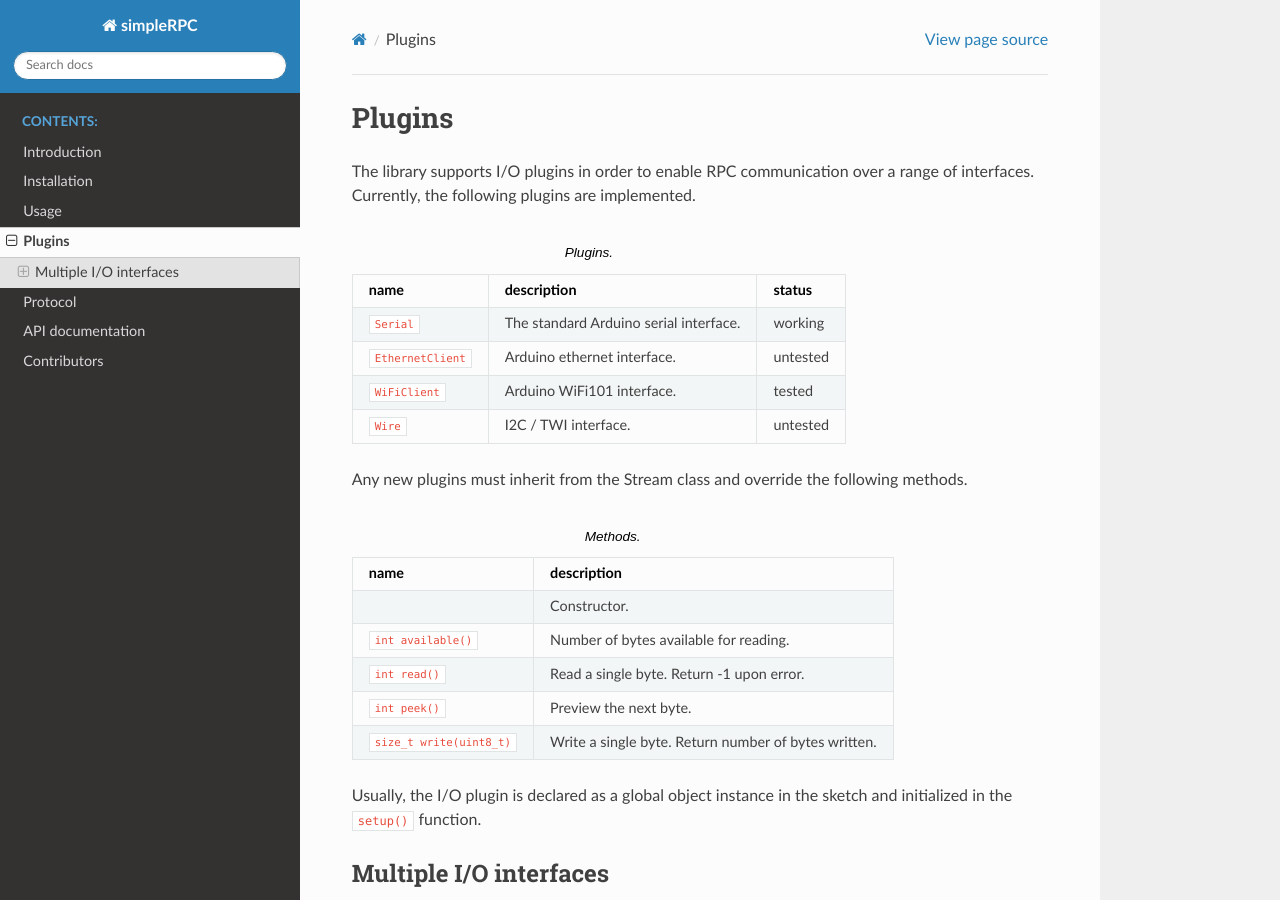
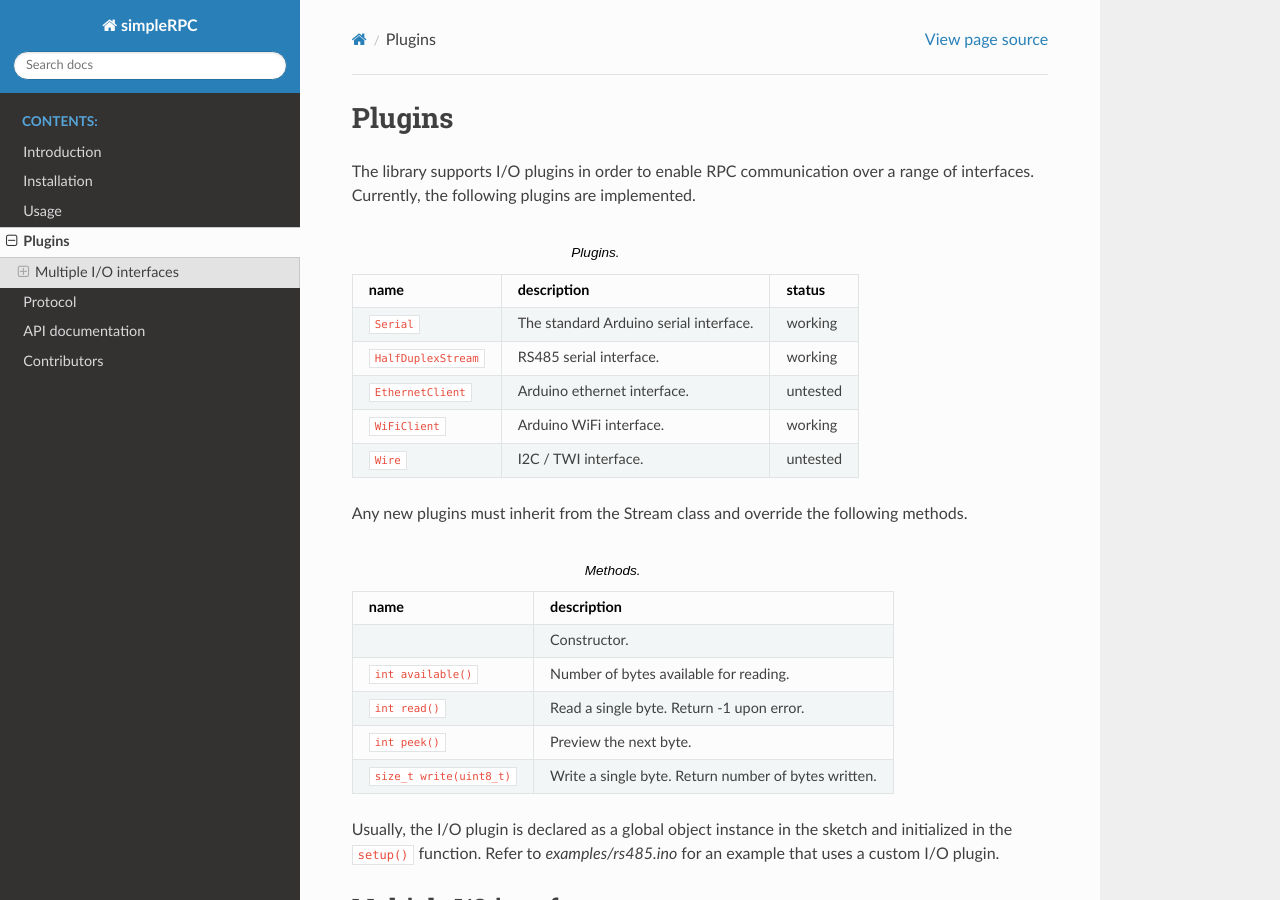
Before and after one commit to jfjlaros/simpleRPC, a Sphinx documentation site: the page built from docs/plugins.rst, in a window 1280 px wide and 900 px high. Built offline with Sphinx 7.4.7 and the Read the Docs theme 2.0.0, drawn with Linux system fonts in a browser that asks for light colours.

Commit message:
Added RS485 support with an example, updated documentation

```diff
--- a/docs/plugins.rst
+++ b/docs/plugins.rst
@@ -13,12 +13,15 @@ range of interfaces. Currently, the following plugins are implemented.
    * - ``Serial``
      - The standard Arduino serial interface.
      - working
+   * - ``HalfDuplexStream``
+     - RS485 serial interface.
+     - working
    * - ``EthernetClient``
      - Arduino ethernet interface.
      - untested
    * - ``WiFiClient``
-     - Arduino WiFi101 interface.
-     - tested
+     - Arduino WiFi interface.
+     - working
    * - ``Wire``
      - I2C / TWI interface.
      - untested
@@ -42,7 +45,8 @@ Any new plugins must inherit from the Stream class and override the following me
      - Write a single byte. Return number of bytes written.
 
 Usually, the I/O plugin is declared as a global object instance in the sketch
-and initialized in the ``setup()`` function.
+and initialized in the ``setup()`` function. Refer to `examples/rs485.ino` for an
+example that uses a custom I/O plugin.
 
 
 Multiple I/O interfaces
```
Also changed, not shown: README.rst (+4 -5 lines), 4 other files.
